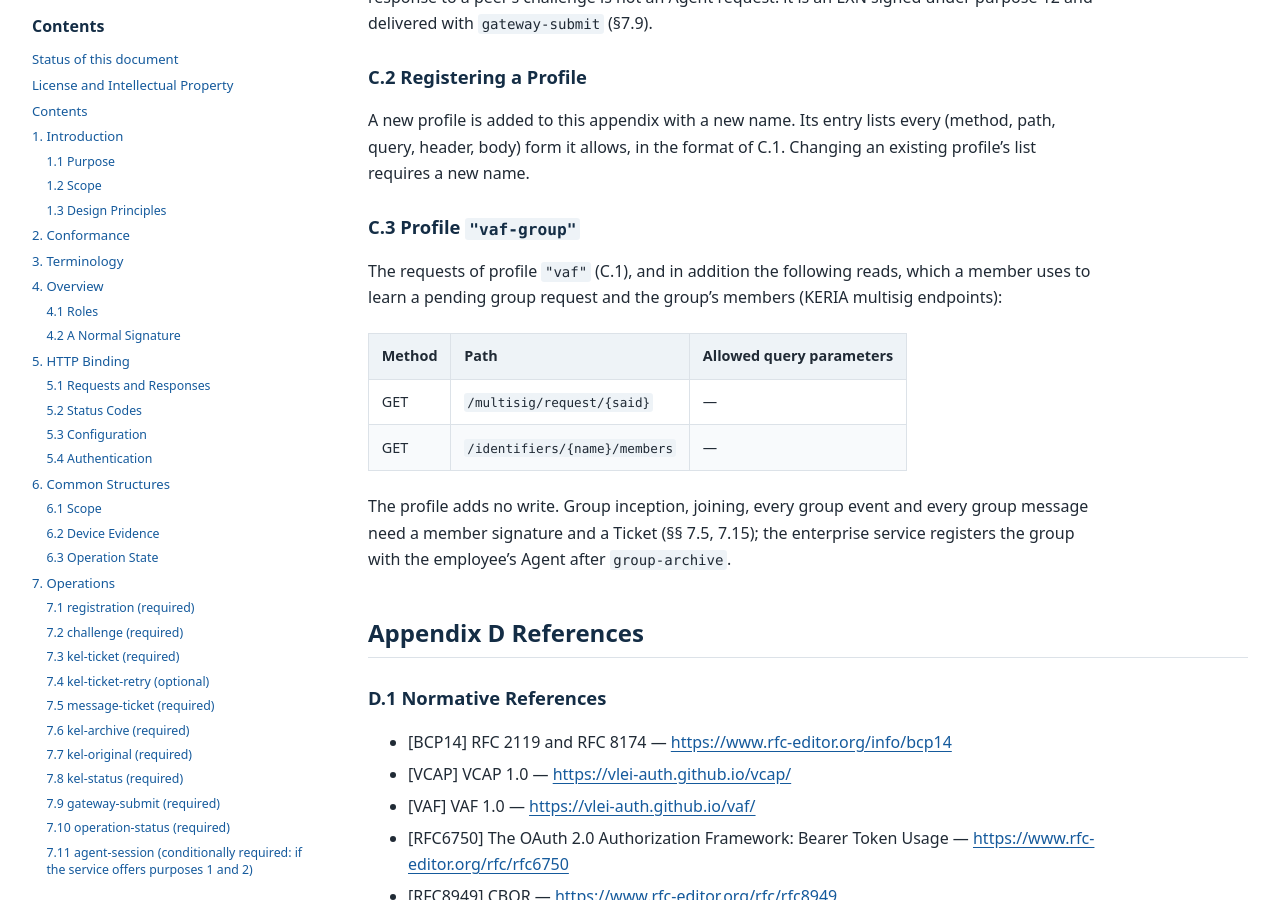
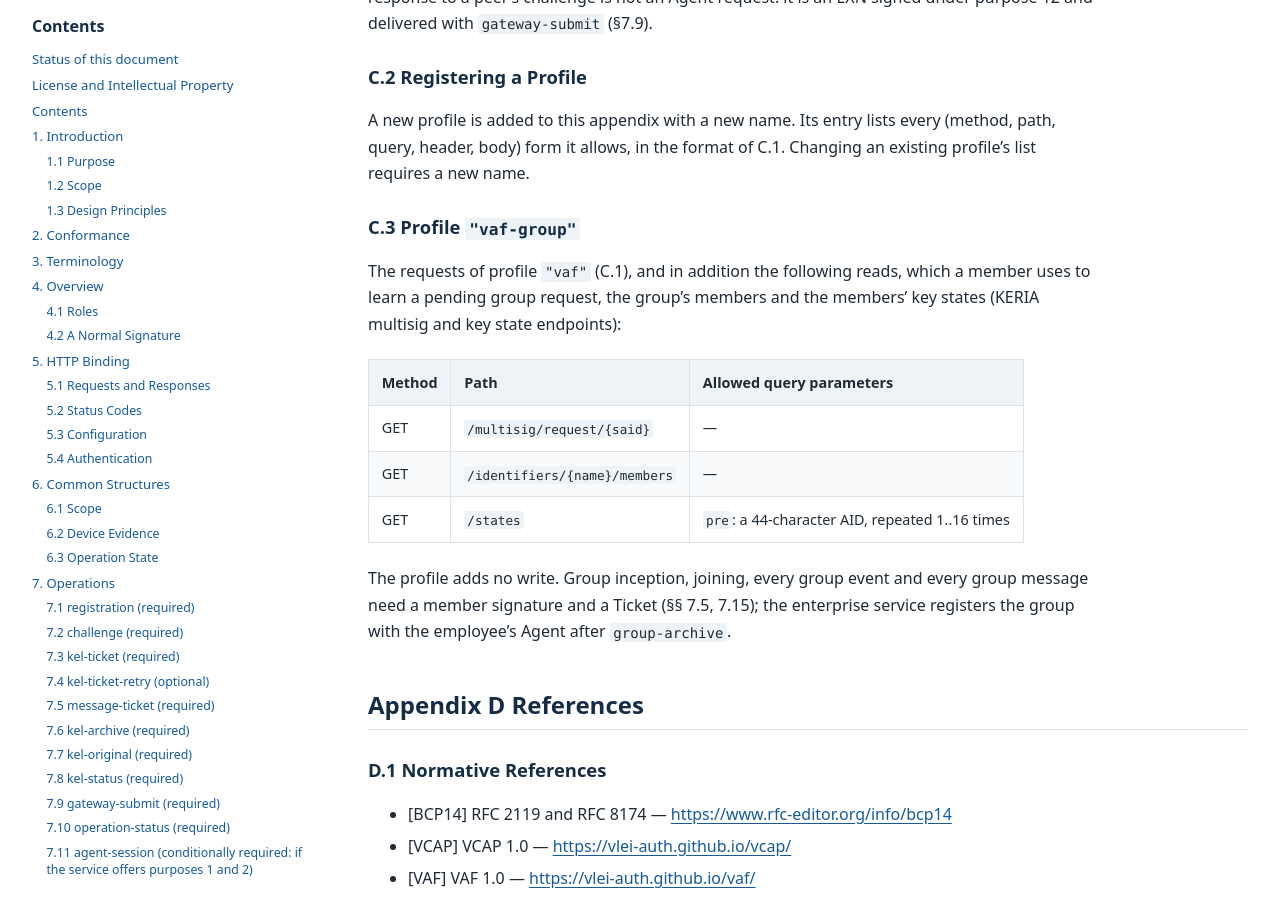
Before and after one commit to vlei-auth/vcap-ei, a Jekyll site: the page built from index.md, in a window 1280 px wide and 900 px high, scrolled down 36793 px. Built offline with Jekyll 4.4.1, drawn with Linux system fonts in a browser that asks for light colours; some of the changed text lies outside the part shown.

Commit message:
Correct group ticket purposes and allow member key state reads

```diff
--- a/vcap-ei-1.0.md
+++ b/vcap-ei-1.0.md
@@ -769,12 +769,13 @@ A new profile is added to this appendix with a new name. Its entry lists every (
 
 ### C.3 Profile `"vaf-group"`
 
-The requests of profile `"vaf"` (C.1), and in addition the following reads, which a member uses to learn a pending group request and the group's members (KERIA multisig endpoints):
+The requests of profile `"vaf"` (C.1), and in addition the following reads, which a member uses to learn a pending group request, the group's members and the members' key states (KERIA multisig and key state endpoints):
 
 | Method | Path | Allowed query parameters |
 |---|---|---|
 | GET | `/multisig/request/{said}` | — |
 | GET | `/identifiers/{name}/members` | — |
+| GET | `/states` | `pre`: a 44-character AID, repeated 1..16 times |
 
 The profile adds no write. Group inception, joining, every group event and every group message need a member signature and a Ticket (§§ 7.5, 7.15); the enterprise service registers the group with the employee's Agent after `group-archive`.
 
```
Also changed, not shown: other parts of vcap-ei-1.0.md (+1 -1 lines).
